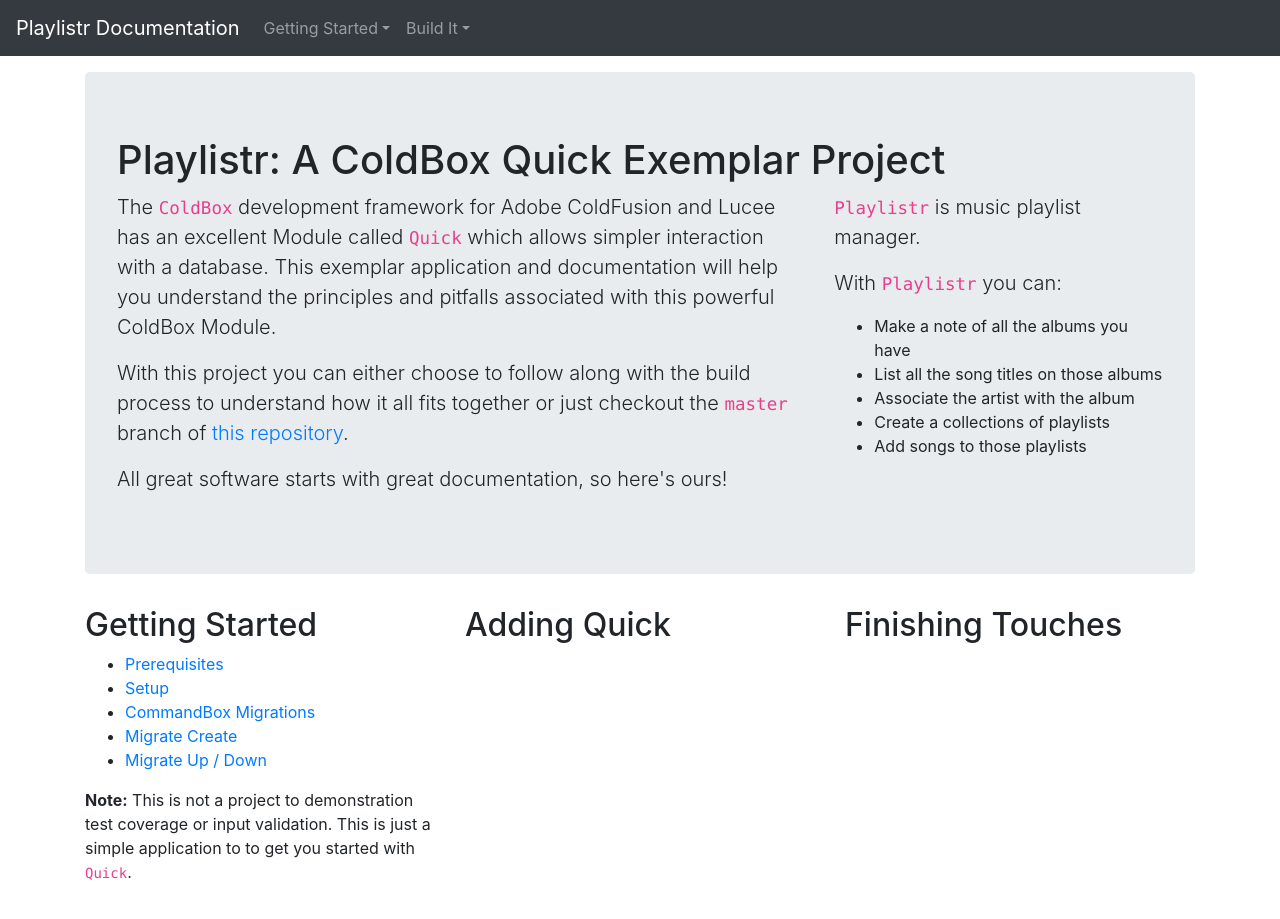
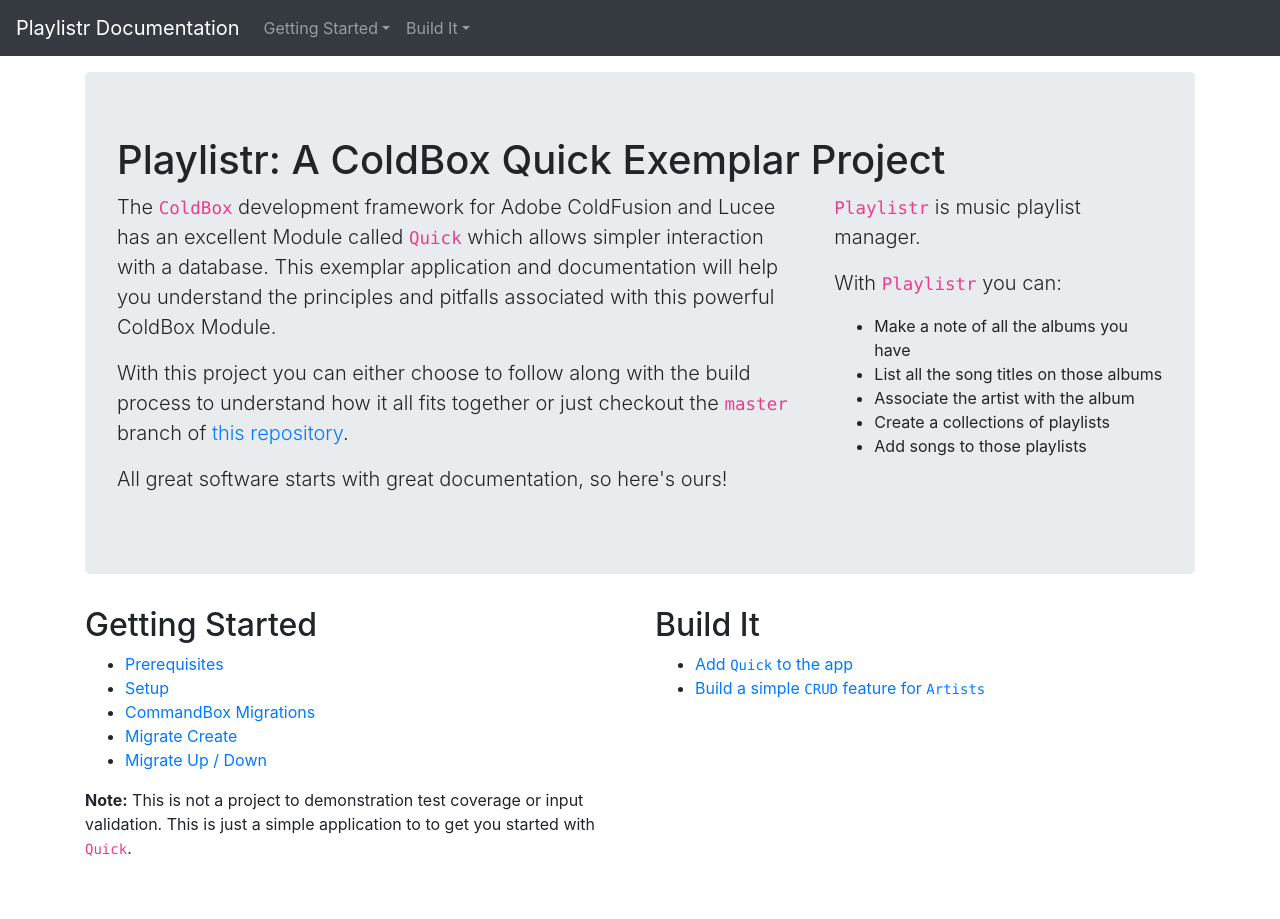
Before and after one commit to richardherbert/playlistr, a Jekyll site: the page built from index.html, in a window 1280 px wide and 1200 px high. Shown: the top 919 px of the window. Built offline with Jekyll 4.4.1, drawn with Linux system fonts in a browser that asks for light colours; nearby versions of some CDN libraries.

Commit message:
Add Build It section

```diff
--- a/build-it/index.html
+++ b/build-it/index.html
@@ -33,6 +33,5 @@
 			<li><a href="build-it/quick.html">Add <code>Quick</code> to the app</a></li>
 			<li><a href="build-it/artists.html">Build a simple <code>CRUD</code> feature for <code>Artists</code></a></li>
 		</ul>
-
 	</div>
 </div>
--- a/index.html
+++ b/index.html
@@ -42,10 +42,11 @@
 	</div>
 
 	<div class="col">
-		<h2>Adding Quick</h2>
-	</div>
+		<h2>Build It</h2>
 
-	<div class="col">
-		<h2>Finishing Touches</h2>
+		<ul>
+			<li><a href="build-it/quick.html">Add <code>Quick</code> to the app</a></li>
+			<li><a href="build-it/artists.html">Build a simple <code>CRUD</code> feature for <code>Artists</code></a></li>
+		</ul>
 	</div>
 </div>
```
